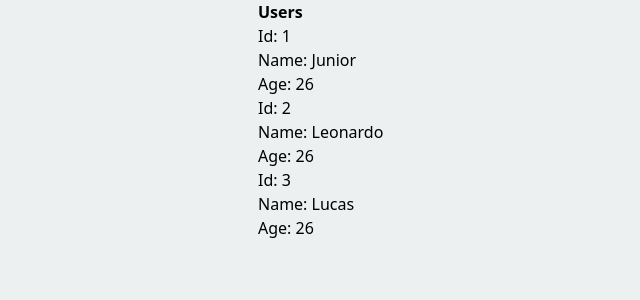
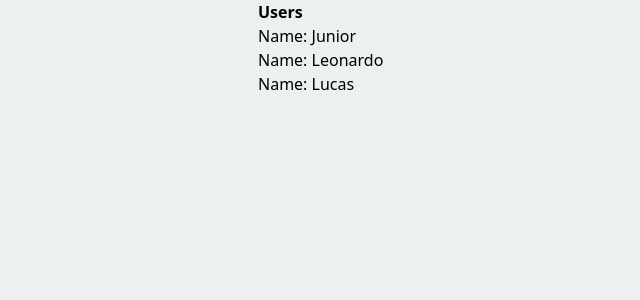
Before and after one commit to SoaresLeonardo/next-js-development, a Next.js app: page /dashboard/users in a window 1280 px wide. Shown: the top 300 px of the page, without its empty margins (157-797 px from the left). Built offline with nearby package versions, Linux system fonts and the light colour scheme.

Commit message:
Update page.tsx

```diff
--- a/src/app/dashboard/users/page.tsx
+++ b/src/app/dashboard/users/page.tsx
@@ -33,9 +33,7 @@ export default function Users() {
 
       {users.map((user) => (
         <div key={user.id} onClick={() => handleUserById(user.id)}>
-          <p>Id: {user.id}</p>
           <p>Name: {user.name}</p>
-          <p>Age: {user.age}</p>
         </div>
       ))}
     </>
```
